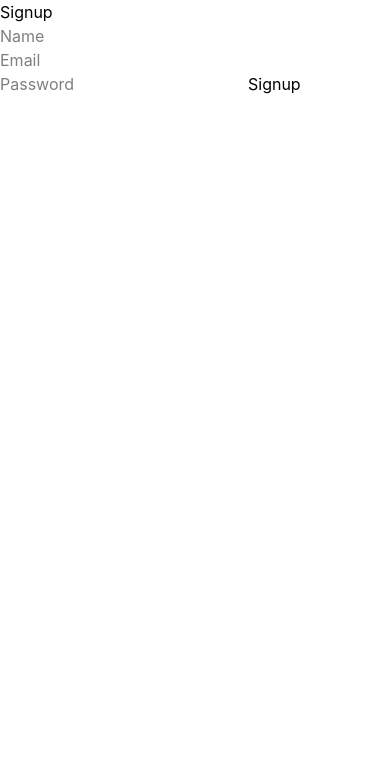
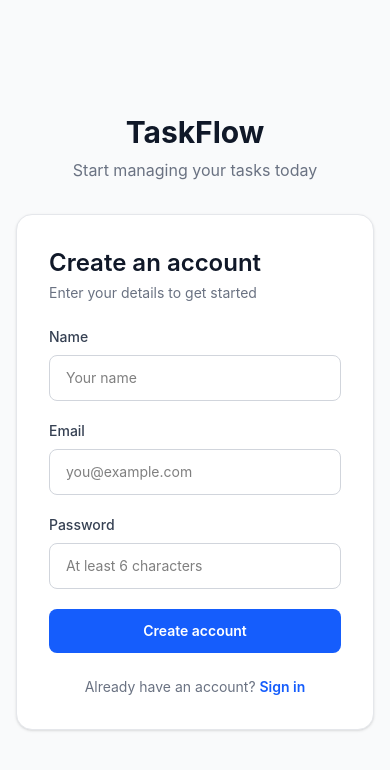
Before and after one commit to vaishali578/task-time-tracking-app, a React app in the folder frontend/: page /signup in a window 390 px wide. Shown: the top 770 px of the page. Built offline with nearby package versions, Linux system fonts and the light colour scheme; the HTML template or start-up script is replaced by a standard one.

Commit message:
feat: build responsive Tailwind signup UI

```diff
--- a/frontend/src/pages/Signup.jsx
+++ b/frontend/src/pages/Signup.jsx
@@ -1,6 +1,7 @@
 import { useState } from "react";
-import { useNavigate } from "react-router-dom";
-import { signupUser } from "../services/auth";
+import { Link, useNavigate } from "react-router-dom";
+
+import { signupUser } from "../services/auth.service";
 
 const Signup = () => {
   const navigate = useNavigate();
@@ -25,6 +26,21 @@ const Signup = () => {
     e.preventDefault();
 
     setError("");
+
+    if (
+      !formData.name ||
+      !formData.email ||
+      !formData.password
+    ) {
+      setError("Please fill in all fields");
+      return;
+    }
+
+    if (formData.password.length < 6) {
+      setError("Password must be at least 6 characters");
+      return;
+    }
+
     setLoading(true);
 
     try {
@@ -34,7 +50,7 @@ const Signup = () => {
     } catch (error) {
       setError(
         error.response?.data?.message ||
-          "Something went wrong"
+          "Unable to create account. Please try again."
       );
     } finally {
       setLoading(false);
@@ -42,40 +58,125 @@ const Signup = () => {
   };
 
   return (
+    <div className="min-h-screen bg-gray-50 flex items-center justify-center px-4 py-10">
+      <div className="w-full max-w-md">
+
+        {/* Header */}
+        <div className="text-center mb-8">
+          <h1 className="text-3xl font-bold text-gray-900">
+            TaskFlow
+          </h1>
+
+          <p className="mt-2 text-gray-500">
+            Start managing your tasks today
+          </p>
+        </div>
+
+        {/* Card */}
+        <div className="bg-white rounded-2xl shadow-sm border border-gray-200 p-8">
+          <h2 className="text-2xl font-semibold text-gray-900">
+            Create an account
+          </h2>
+
+          <p className="mt-1 text-sm text-gray-500">
+            Enter your details to get started
+          </p>
+
+          <form
+            onSubmit={handleSubmit}
+            className="mt-6 space-y-5"
+          >
+            {/* Name */}
             <div>
-      <h1>Signup</h1>
+              <label
+                htmlFor="name"
+                className="block text-sm font-medium text-gray-700 mb-2"
+              >
+                Name
+              </label>
 
-      <form onSubmit={handleSubmit}>
               <input
+                id="name"
                 type="text"
                 name="name"
-          placeholder="Name"
+                placeholder="Your name"
                 value={formData.name}
                 onChange={handleChange}
+                className="w-full rounded-lg border border-gray-300 px-4 py-3 text-sm outline-none transition focus:border-blue-500 focus:ring-2 focus:ring-blue-100"
               />
+            </div>
+
+            {/* Email */}
+            <div>
+              <label
+                htmlFor="email"
+                className="block text-sm font-medium text-gray-700 mb-2"
+              >
+                Email
+              </label>
 
               <input
+                id="email"
                 type="email"
                 name="email"
-          placeholder="Email"
+                placeholder="you@example.com"
                 value={formData.email}
                 onChange={handleChange}
+                className="w-full rounded-lg border border-gray-300 px-4 py-3 text-sm outline-none transition focus:border-blue-500 focus:ring-2 focus:ring-blue-100"
               />
+            </div>
+
+            {/* Password */}
+            <div>
+              <label
+                htmlFor="password"
+                className="block text-sm font-medium text-gray-700 mb-2"
+              >
+                Password
+              </label>
 
               <input
+                id="password"
                 type="password"
                 name="password"
-          placeholder="Password"
+                placeholder="At least 6 characters"
                 value={formData.password}
                 onChange={handleChange}
+                className="w-full rounded-lg border border-gray-300 px-4 py-3 text-sm outline-none transition focus:border-blue-500 focus:ring-2 focus:ring-blue-100"
               />
+            </div>
 
-        {error && <p>{error}</p>}
+            {/* Error */}
+            {error && (
+              <div className="rounded-lg border border-red-200 bg-red-50 px-4 py-3 text-sm text-red-600">
+                {error}
+              </div>
+            )}
 
-        <button type="submit" disabled={loading}>
-          {loading ? "Creating account..." : "Signup"}
+            {/* Submit */}
+            <button
+              type="submit"
+              disabled={loading}
+              className="w-full rounded-lg bg-blue-600 px-4 py-3 text-sm font-semibold text-white transition hover:bg-blue-700 disabled:cursor-not-allowed disabled:opacity-60"
+            >
+              {loading
+                ? "Creating account..."
+                : "Create account"}
             </button>
           </form>
+
+          {/* Login */}
+          <p className="mt-6 text-center text-sm text-gray-500">
+            Already have an account?{" "}
+            <Link
+              to="/login"
+              className="font-semibold text-blue-600 hover:text-blue-700"
+            >
+              Sign in
+            </Link>
+          </p>
+        </div>
+      </div>
     </div>
   );
 };
```
Lines whose indentation alone changed are shown as unchanged.
